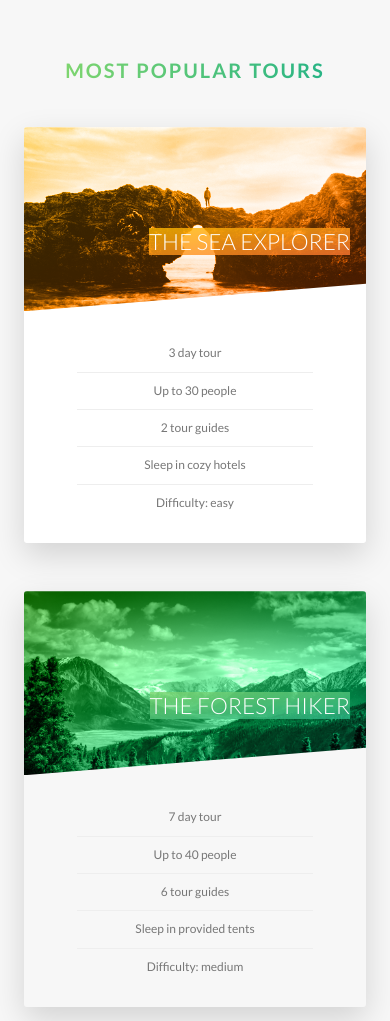
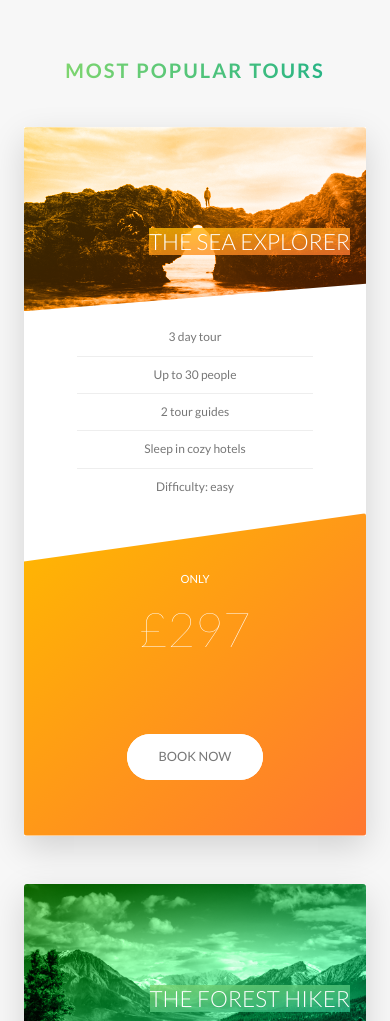
Before and after one commit to mike1234-pixel/see-london, a website: page index.html in a window 390 px wide. Shown: the part 2623-3644 px from the top of the page. Drawn offline with Linux system fonts and the light colour scheme.

Commit message:
on touch devices (width less than 900px) removing the hover feature of the cards and having front and back together on the front of the cards, in _card.scss. removing skew from testimonial boxes and tablets/phones, in _story.scss. Finally, adding media queries to form in _home.scss and _form.scss.

```diff
--- a/sass/components/_card.scss
+++ b/sass/components/_card.scss
@@ -169,6 +169,56 @@
     font-size: 6rem;
     font-weight: 100;
   }
+
+  /////////////////////////////////////////////////////////
+  //////////////MEDIA QUERY/////////////////
+  ////////////////////////////////////////////////////////
+
+  @include respond(tab-port) {
+    height: auto;
+
+    background-color: $color-white;
+    box-shadow: 0 1.5rem 4rem rgba($color-black, 0.15);
+
+    &__side {
+      height: auto;
+      position: relative;
+      box-shadow: none;
+
+      &--back {
+        transform: rotateY(0);
+        clip-path: polygon(0 15%, 100% 0, 100% 100%, 0 100%);
+      }
+    }
+    &:hover &__side--front {
+      transform: rotateY(0);
+    }
+    &:hover &__side--back {
+      transform: rotateY(0);
+    }
+
+    &__details {
+      padding: 1rem 3rem;
+    }
+
+    // BACK SIDE STYLING
+    &__cta {
+      position: relative;
+      top: 0;
+      left: 0;
+      transform: translate(0);
+      width: 100%;
+      padding: 7rem 4rem 4rem 4rem;
+    }
+
+    &__price-box {
+      margin-bottom: 3rem;
+    }
+
+    &__price-value {
+      font-size: 6rem;
+    }
+  }
 }
 
 // CARD STYLES
--- a/sass/components/_form.scss
+++ b/sass/components/_form.scss
@@ -15,6 +15,10 @@
     width: 90%;
     display: block;
     transition: 0.3s;
+
+    @include respond(tab-port) {
+      width: 100%;
+    }
 
     &:focus {
       outline: none;
@@ -51,6 +55,11 @@
   &__radio-group {
     width: 49%;
     display: inline-block;
+
+    @include respond(tab-port) {
+      width: 100%;
+      margin-bottom: 2rem;
+    }
   }
 
   &__radio-input {
--- a/sass/components/_story.scss
+++ b/sass/components/_story.scss
@@ -8,6 +8,16 @@
   padding-left: 9rem;
   font-size: $default-font-size;
   transform: skewX(-12deg);
+
+  @include respond(tab-port) {
+    width: 100%;
+    padding: 4rem;
+    padding-left: 7rem;
+  }
+
+  @include respond(phone) {
+    transform: skewX(0);
+  }
 
   &__shape {
     width: 15rem;
@@ -20,6 +30,10 @@
     clip-path: circle(50% at 50% 50%);
     transform: translateX(-3rem) skewX(12deg);
     position: relative;
+
+    @include respond(phone) {
+      transform: translateX(-3rem) skewX(0);
+    }
   }
 
   &__img {
@@ -31,6 +45,10 @@
 
   &__text {
     transform: skewX(12deg);
+
+    @include respond(phone) {
+      transform: skewX(0);
+    }
   }
 
   &__caption {
--- a/sass/pages/_home.scss
+++ b/sass/pages/_home.scss
@@ -67,11 +67,37 @@
   background-size: cover;
   border-radius: 3px;
   box-shadow: 0 1.5 4rem rgba($color-black, 0.15);
-  height: 50rem;
+
+  @include respond(tab-land) {
+    background-image: linear-gradient(
+        105deg,
+        rgba($color-white, 0.9) 0%,
+        rgba($color-white, 0.9) 70%,
+        transparent 70%
+      ),
+      url(../img/nat-10.jpg);
+  }
+
+  @include respond(tab-port) {
+    background-image: linear-gradient(
+        to right,
+        rgba($color-white, 0.9) 0%,
+        rgba($color-white, 0.9) 100%
+      ),
+      url(../img/nat-10.jpg);
+  }
 
   &__form {
     width: 50%;
     padding: 6rem;
+
+    @include respond(tab-land) {
+      width: 70%;
+    }
+
+    @include respond(tab-port) {
+      width: 100%;
+    }
   }
 }
 
```
Also changed, not shown: css/style.css.
